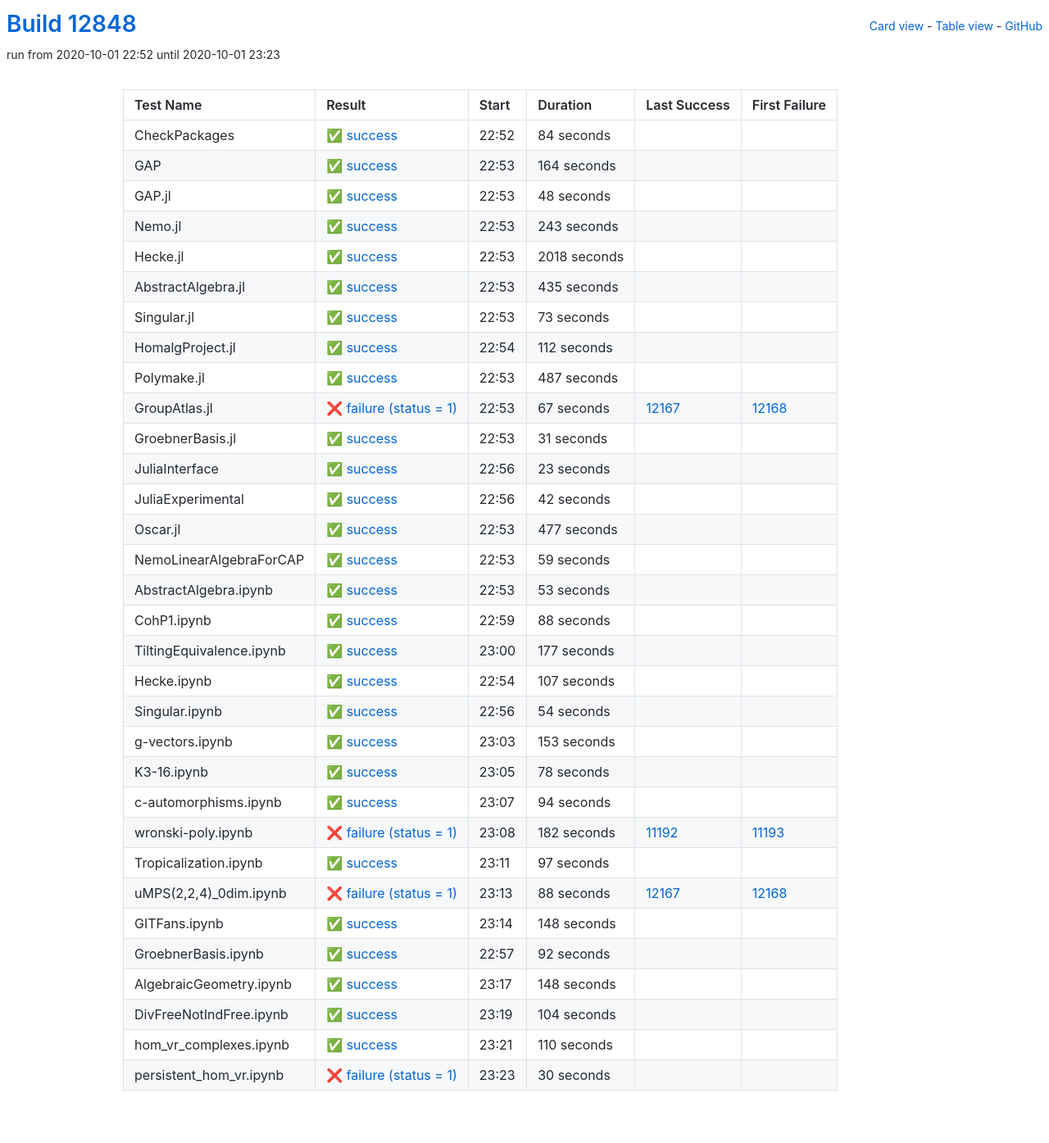
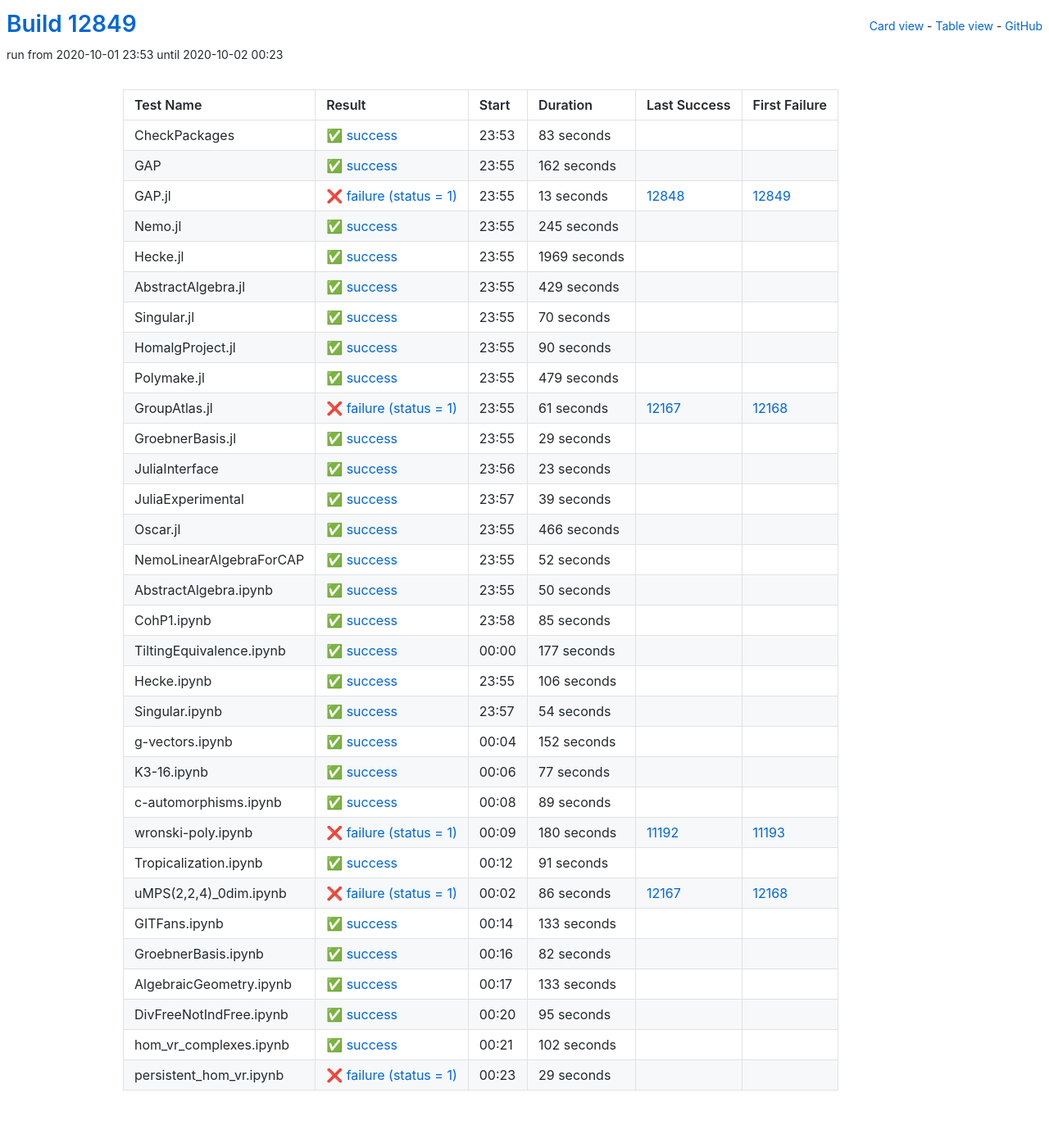
Before and after one commit to oscar-system/oscar-ci-status, a Jekyll site: the page built from table.html, in a window 1280 px wide. Shown: the whole page at 82% size. Built offline with Jekyll 4.4.1, drawn with Linux system fonts in a browser that asks for light colours.

Commit message:
Build #12849

```diff
--- a/_data/ci.yml
+++ b/_data/ci.yml
@@ -1,6 +1,6 @@
 ---
-build: 12848
-build_url: https://oscarci.mathematik.uni-kl.de/job/oscar/12848/
+build: 12849
+build_url: https://oscarci.mathematik.uni-kl.de/job/oscar/12849/
 job: oscar
 organization: oscar-system
 repo: oscar-ci-status
@@ -8,140 +8,140 @@
 tests:
 - name: CheckPackages
   id: checkpackages
-  log: https://oscarci.mathematik.uni-kl.de/job/oscar/12848/artifact/logs/build-12848/CheckPackages.log
-  start: 2020-10-01 22:52
+  log: https://oscarci.mathematik.uni-kl.de/job/oscar/12849/artifact/logs/build-12849/CheckPackages.log
+  start: 2020-10-01 23:53
   success: true
   exitcode: 0
   status: success
-  duration: 84
+  duration: 83
   last_success: false
   last_success_url:
   first_failure: false
   first_failure_url:
 - name: GAP
   id: gap
-  log: https://oscarci.mathematik.uni-kl.de/job/oscar/12848/artifact/logs/build-12848/GAP.log
-  start: 2020-10-01 22:53
+  log: https://oscarci.mathematik.uni-kl.de/job/oscar/12849/artifact/logs/build-12849/GAP.log
+  start: 2020-10-01 23:55
   success: true
   exitcode: 0
   status: success
-  duration: 164
+  duration: 162
   last_success: false
   last_success_url:
   first_failure: false
   first_failure_url:
 - name: GAP.jl
   id: gap-jl
-  log: https://oscarci.mathematik.uni-kl.de/job/oscar/12848/artifact/logs/build-12848/GAP.jl.log
-  start: 2020-10-01 22:53
+  log: https://oscarci.mathematik.uni-kl.de/job/oscar/12849/artifact/logs/build-12849/GAP.jl.log
+  start: 2020-10-01 23:55
+  success: false
+  exitcode: 1
+  status: failure
+  duration: 13
+  last_success: 12848
+  last_success_url: https://oscarci.mathematik.uni-kl.de/job/oscar/12848/
+  first_failure: 12849
+  first_failure_url: https://oscarci.mathematik.uni-kl.de/job/oscar/12849/
+- name: Nemo.jl
+  id: nemo-jl
+  log: https://oscarci.mathematik.uni-kl.de/job/oscar/12849/artifact/logs/build-12849/Nemo.jl.log
+  start: 2020-10-01 23:55
   success: true
   exitcode: 0
   status: success
-  duration: 48
-  last_success: false
-  last_success_url:
-  first_failure: false
-  first_failure_url:
-- name: Nemo.jl
-  id: nemo-jl
-  log: https://oscarci.mathematik.uni-kl.de/job/oscar/12848/artifact/logs/build-12848/Nemo.jl.log
-  start: 2020-10-01 22:53
-  success: true
-  exitcode: 0
-  status: success
-  duration: 243
+  duration: 245
   last_success: false
   last_success_url:
   first_failure: false
   first_failure_url:
 - name: Hecke.jl
   id: hecke-jl
-  log: https://oscarci.mathematik.uni-kl.de/job/oscar/12848/artifact/logs/build-12848/Hecke.jl.log
-  start: 2020-10-01 22:53
+  log: https://oscarci.mathematik.uni-kl.de/job/oscar/12849/artifact/logs/build-12849/Hecke.jl.log
+  start: 2020-10-01 23:55
   success: true
   exitcode: 0
   status: success
-  duration: 2018
+  duration: 1969
   last_success: false
   last_success_url:
   first_failure: false
   first_failure_url:
 - name: AbstractAlgebra.jl
   id: abstractalgebra-jl
-  log: https://oscarci.mathematik.uni-kl.de/job/oscar/12848/artifact/logs/build-12848/AbstractAlgebra.jl.log
-  start: 2020-10-01 22:53
+  log: https://oscarci.mathematik.uni-kl.de/job/oscar/12849/artifact/logs/build-12849/AbstractAlgebra.jl.log
+  start: 2020-10-01 23:55
   success: true
   exitcode: 0
   status: success
-  duration: 435
+  duration: 429
   last_success: false
   last_success_url:
   first_failure: false
   first_failure_url:
 - name: Singular.jl
   id: singular-jl
-  log: https://oscarci.mathematik.uni-kl.de/job/oscar/12848/artifact/logs/build-12848/Singular.jl.log
-  start: 2020-10-01 22:53
+  log: https://oscarci.mathematik.uni-kl.de/job/oscar/12849/artifact/logs/build-12849/Singular.jl.log
+  start: 2020-10-01 23:55
   success: true
   exitcode: 0
   status: success
-  duration: 73
+  duration: 70
   last_success: false
   last_success_url:
   first_failure: false
   first_failure_url:
 - name: HomalgProject.jl
   id: homalgproject-jl
-  log: https://oscarci.mathematik.uni-kl.de/job/oscar/12848/artifact/logs/build-12848/HomalgProject.jl.log
-  start: 2020-10-01 22:54
+  log: https://oscarci.mathematik.uni-kl.de/job/oscar/12849/artifact/logs/build-12849/HomalgProject.jl.log
+  start: 2020-10-01 23:55
   success: true
   exitcode: 0
   status: success
-  duration: 112
+  duration: 90
   last_success: false
   last_success_url:
   first_failure: false
   first_failure_url:
 - name: Polymake.jl
   id: polymake-jl
-  log: https://oscarci.mathematik.uni-kl.de/job/oscar/12848/artifact/logs/build-12848/Polymake.jl.log
-  start: 2020-10-01 22:53
+  log: https://oscarci.mathematik.uni-kl.de/job/oscar/12849/artifact/logs/build-12849/Polymake.jl.log
+  start: 2020-10-01 23:55
   success: true
   exitcode: 0
   status: success
-  duration: 487
+  duration: 479
   last_success: false
   last_success_url:
   first_failure: false
   first_failure_url:
 - name: GroupAtlas.jl
   id: groupatlas-jl
-  log: https://oscarci.mathematik.uni-kl.de/job/oscar/12848/artifact/logs/build-12848/GroupAtlas.jl.log
-  start: 2020-10-01 22:53
+  log: https://oscarci.mathematik.uni-kl.de/job/oscar/12849/artifact/logs/build-12849/GroupAtlas.jl.log
+  start: 2020-10-01 23:55
   success: false
   exitcode: 1
   status: failure
-  duration: 67
+  duration: 61
   last_success: 12167
   last_success_url: https://oscarci.mathematik.uni-kl.de/job/oscar/12167/
   first_failure: 12168
   first_failure_url: https://oscarci.mathematik.uni-kl.de/job/oscar/12168/
 - name: GroebnerBasis.jl
   id: groebnerbasis-jl
-  log: https://oscarci.mathematik.uni-kl.de/job/oscar/12848/artifact/logs/build-12848/GroebnerBasis.jl.log
-  start: 2020-10-01 22:53
+  log: https://oscarci.mathematik.uni-kl.de/job/oscar/12849/artifact/logs/build-12849/GroebnerBasis.jl.log
+  start: 2020-10-01 23:55
   success: true
   exitcode: 0
   status: success
-  duration: 31
+  duration: 29
   last_success: false
   last_success_url:
   first_failure: false
   first_failure_url:
 - name: JuliaInterface
   id: juliainterface
-  log: https://oscarci.mathematik.uni-kl.de/job/oscar/12848/artifact/logs/build-12848/JuliaInterface.log
-  start: 2020-10-01 22:56
+  log: https://oscarci.mathematik.uni-kl.de/job/oscar/12849/artifact/logs/build-12849/JuliaInterface.log
+  start: 2020-10-01 23:56
   success: true
   exitcode: 0
   status: success
@@ -152,68 +152,68 @@
   first_failure_url:
 - name: JuliaExperimental
   id: juliaexperimental
-  log: https://oscarci.mathematik.uni-kl.de/job/oscar/12848/artifact/logs/build-12848/JuliaExperimental.log
-  start: 2020-10-01 22:56
+  log: https://oscarci.mathematik.uni-kl.de/job/oscar/12849/artifact/logs/build-12849/JuliaExperimental.log
+  start: 2020-10-01 23:57
   success: true
   exitcode: 0
   status: success
-  duration: 42
+  duration: 39
   last_success: false
   last_success_url:
   first_failure: false
   first_failure_url:
 - name: Oscar.jl
   id: oscar-jl
-  log: https://oscarci.mathematik.uni-kl.de/job/oscar/12848/artifact/logs/build-12848/Oscar.jl.log
-  start: 2020-10-01 22:53
+  log: https://oscarci.mathematik.uni-kl.de/job/oscar/12849/artifact/logs/build-12849/Oscar.jl.log
+  start: 2020-10-01 23:55
   success: true
   exitcode: 0
   status: success
-  duration: 477
+  duration: 466
   last_success: false
   last_success_url:
   first_failure: false
   first_failure_url:
 - name: NemoLinearAlgebraForCAP
   id: nemolinearalgebraforcap
-  log: https://oscarci.mathematik.uni-kl.de/job/oscar/12848/artifact/logs/build-12848/NemoLinearAlgebraForCAP.log
-  start: 2020-10-01 22:53
+  log: https://oscarci.mathematik.uni-kl.de/job/oscar/12849/artifact/logs/build-12849/NemoLinearAlgebraForCAP.log
+  start: 2020-10-01 23:55
   success: true
   exitcode: 0
   status: success
-  duration: 59
+  duration: 52
   last_success: false
   last_success_url:
   first_failure: false
   first_failure_url:
 - name: AbstractAlgebra.ipynb
   id: abstractalgebra-ipynb
-  log: https://oscarci.mathematik.uni-kl.de/job/oscar/12848/artifact/logs/build-12848/AbstractAlgebra.ipynb.log
-  start: 2020-10-01 22:53
+  log: https://oscarci.mathematik.uni-kl.de/job/oscar/12849/artifact/logs/build-12849/AbstractAlgebra.ipynb.log
+  start: 2020-10-01 23:55
   success: true
   exitcode: 0
   status: success
-  duration: 53
+  duration: 50
   last_success: false
   last_success_url:
   first_failure: false
   first_failure_url:
 - name: CohP1.ipynb
   id: cohp1-ipynb
-  log: https://oscarci.mathematik.uni-kl.de/job/oscar/12848/artifact/logs/build-12848/CohP1.ipynb.log
-  start: 2020-10-01 22:59
+  log: https://oscarci.mathematik.uni-kl.de/job/oscar/12849/artifact/logs/build-12849/CohP1.ipynb.log
+  start: 2020-10-01 23:58
   success: true
   exitcode: 0
   status: success
-  duration: 88
+  duration: 85
   last_success: false
   last_success_url:
   first_failure: false
   first_failure_url:
 - name: TiltingEquivalence.ipynb
   id: tiltingequivalence-ipynb
-  log: https://oscarci.mathematik.uni-kl.de/job/oscar/12848/artifact/logs/build-12848/TiltingEquivalence.ipynb.log
-  start: 2020-10-01 23:00
+  log: https://oscarci.mathematik.uni-kl.de/job/oscar/12849/artifact/logs/build-12849/TiltingEquivalence.ipynb.log
+  start: 2020-10-02 00:00
   success: true
   exitcode: 0
   status: success
@@ -224,20 +224,20 @@
   first_failure_url:
 - name: Hecke.ipynb
   id: hecke-ipynb
-  log: https://oscarci.mathematik.uni-kl.de/job/oscar/12848/artifact/logs/build-12848/Hecke.ipynb.log
-  start: 2020-10-01 22:54
+  log: https://oscarci.mathematik.uni-kl.de/job/oscar/12849/artifact/logs/build-12849/Hecke.ipynb.log
+  start: 2020-10-01 23:55
   success: true
   exitcode: 0
   status: success
-  duration: 107
+  duration: 106
   last_success: false
   last_success_url:
   first_failure: false
   first_failure_url:
 - name: Singular.ipynb
   id: singular-ipynb
-  log: https://oscarci.mathematik.uni-kl.de/job/oscar/12848/artifact/logs/build-12848/Singular.ipynb.log
-  start: 2020-10-01 22:56
+  log: https://oscarci.mathematik.uni-kl.de/job/oscar/12849/artifact/logs/build-12849/Singular.ipynb.log
+  start: 2020-10-01 23:57
   success: true
   exitcode: 0
   status: success
@@ -248,144 +248,144 @@
   first_failure_url:
 - name: g-vectors.ipynb
   id: g-vectors-ipynb
-  log: https://oscarci.mathematik.uni-kl.de/job/oscar/12848/artifact/logs/build-12848/g-vectors.ipynb.log
-  start: 2020-10-01 23:03
+  log: https://oscarci.mathematik.uni-kl.de/job/oscar/12849/artifact/logs/build-12849/g-vectors.ipynb.log
+  start: 2020-10-02 00:04
   success: true
   exitcode: 0
   status: success
-  duration: 153
+  duration: 152
   last_success: false
   last_success_url:
   first_failure: false
   first_failure_url:
 - name: K3-16.ipynb
   id: k3-16-ipynb
-  log: https://oscarci.mathematik.uni-kl.de/job/oscar/12848/artifact/logs/build-12848/K3-16.ipynb.log
-  start: 2020-10-01 23:05
+  log: https://oscarci.mathematik.uni-kl.de/job/oscar/12849/artifact/logs/build-12849/K3-16.ipynb.log
+  start: 2020-10-02 00:06
   success: true
   exitcode: 0
   status: success
-  duration: 78
+  duration: 77
   last_success: false
   last_success_url:
   first_failure: false
   first_failure_url:
 - name: c-automorphisms.ipynb
   id: c-automorphisms-ipynb
-  log: https://oscarci.mathematik.uni-kl.de/job/oscar/12848/artifact/logs/build-12848/c-automorphisms.ipynb.log
-  start: 2020-10-01 23:07
+  log: https://oscarci.mathematik.uni-kl.de/job/oscar/12849/artifact/logs/build-12849/c-automorphisms.ipynb.log
+  start: 2020-10-02 00:08
   success: true
   exitcode: 0
   status: success
-  duration: 94
+  duration: 89
   last_success: false
   last_success_url:
   first_failure: false
   first_failure_url:
 - name: wronski-poly.ipynb
   id: wronski-poly-ipynb
-  log: https://oscarci.mathematik.uni-kl.de/job/oscar/12848/artifact/logs/build-12848/wronski-poly.ipynb.log
-  start: 2020-10-01 23:08
+  log: https://oscarci.mathematik.uni-kl.de/job/oscar/12849/artifact/logs/build-12849/wronski-poly.ipynb.log
+  start: 2020-10-02 00:09
   success: false
   exitcode: 1
   status: failure
-  duration: 182
+  duration: 180
   last_success: 11192
   last_success_url: https://oscarci.mathematik.uni-kl.de/job/oscar/11192/
   first_failure: 11193
   first_failure_url: https://oscarci.mathematik.uni-kl.de/job/oscar/11193/
 - name: Tropicalization.ipynb
   id: tropicalization-ipynb
-  log: https://oscarci.mathematik.uni-kl.de/job/oscar/12848/artifact/logs/build-12848/Tropicalization.ipynb.log
-  start: 2020-10-01 23:11
+  log: https://oscarci.mathematik.uni-kl.de/job/oscar/12849/artifact/logs/build-12849/Tropicalization.ipynb.log
+  start: 2020-10-02 00:12
   success: true
   exitcode: 0
   status: success
-  duration: 97
+  duration: 91
   last_success: false
   last_success_url:
   first_failure: false
   first_failure_url:
 - name: uMPS(2,2,4)_0dim.ipynb
   id: umps-2-2-4-0dim-ipynb
-  log: https://oscarci.mathematik.uni-kl.de/job/oscar/12848/artifact/logs/build-12848/uMPS-2-2-4-_0dim.ipynb.log
-  start: 2020-10-01 23:13
+  log: https://oscarci.mathematik.uni-kl.de/job/oscar/12849/artifact/logs/build-12849/uMPS-2-2-4-_0dim.ipynb.log
+  start: 2020-10-02 00:02
   success: false
   exitcode: 1
   status: failure
-  duration: 88
+  duration: 86
   last_success: 12167
   last_success_url: https://oscarci.mathematik.uni-kl.de/job/oscar/12167/
   first_failure: 12168
   first_failure_url: https://oscarci.mathematik.uni-kl.de/job/oscar/12168/
 - name: GITFans.ipynb
   id: gitfans-ipynb
-  log: https://oscarci.mathematik.uni-kl.de/job/oscar/12848/artifact/logs/build-12848/GITFans.ipynb.log
-  start: 2020-10-01 23:14
+  log: https://oscarci.mathematik.uni-kl.de/job/oscar/12849/artifact/logs/build-12849/GITFans.ipynb.log
+  start: 2020-10-02 00:14
   success: true
   exitcode: 0
   status: success
-  duration: 148
+  duration: 133
   last_success: false
   last_success_url:
   first_failure: false
   first_failure_url:
 - name: GroebnerBasis.ipynb
   id: groebnerbasis-ipynb
-  log: https://oscarci.mathematik.uni-kl.de/job/oscar/12848/artifact/logs/build-12848/GroebnerBasis.ipynb.log
-  start: 2020-10-01 22:57
+  log: https://oscarci.mathematik.uni-kl.de/job/oscar/12849/artifact/logs/build-12849/GroebnerBasis.ipynb.log
+  start: 2020-10-02 00:16
   success: true
   exitcode: 0
   status: success
-  duration: 92
+  duration: 82
   last_success: false
   last_success_url:
   first_failure: false
   first_failure_url:
 - name: AlgebraicGeometry.ipynb
   id: algebraicgeometry-ipynb
-  log: https://oscarci.mathematik.uni-kl.de/job/oscar/12848/artifact/logs/build-12848/AlgebraicGeometry.ipynb.log
-  start: 2020-10-01 23:17
+  log: https://oscarci.mathematik.uni-kl.de/job/oscar/12849/artifact/logs/build-12849/AlgebraicGeometry.ipynb.log
+  start: 2020-10-02 00:17
   success: true
   exitcode: 0
   status: success
-  duration: 148
+  duration: 133
   last_success: false
   last_success_url:
   first_failure: false
   first_failure_url:
 - name: DivFreeNotIndFree.ipynb
   id: divfreenotindfree-ipynb
-  log: https://oscarci.mathematik.uni-kl.de/job/oscar/12848/artifact/logs/build-12848/DivFreeNotIndFree.ipynb.log
-  start: 2020-10-01 23:19
+  log: https://oscarci.mathematik.uni-kl.de/job/oscar/12849/artifact/logs/build-12849/DivFreeNotIndFree.ipynb.log
+  start: 2020-10-02 00:20
   success: true
   exitcode: 0
   status: success
-  duration: 104
+  duration: 95
   last_success: false
   last_success_url:
   first_failure: false
   first_failure_url:
 - name: hom_vr_complexes.ipynb
   id: hom-vr-complexes-ipynb
-  log: https://oscarci.mathematik.uni-kl.de/job/oscar/12848/artifact/logs/build-12848/hom_vr_complexes.ipynb.log
-  start: 2020-10-01 23:21
+  log: https://oscarci.mathematik.uni-kl.de/job/oscar/12849/artifact/logs/build-12849/hom_vr_complexes.ipynb.log
+  start: 2020-10-02 00:21
   success: true
   exitcode: 0
   status: success
-  duration: 110
+  duration: 102
   last_success: false
   last_success_url:
   first_failure: false
   first_failure_url:
 - name: persistent_hom_vr.ipynb
   id: persistent-hom-vr-ipynb
-  log: https://oscarci.mathematik.uni-kl.de/job/oscar/12848/artifact/logs/build-12848/persistent_hom_vr.ipynb.log
-  start: 2020-10-01 23:23
+  log: https://oscarci.mathematik.uni-kl.de/job/oscar/12849/artifact/logs/build-12849/persistent_hom_vr.ipynb.log
+  start: 2020-10-02 00:23
   success: false
   exitcode: 1
   status: failure
-  duration: 30
+  duration: 29
   last_success: false
   last_success_url:
   first_failure: false
```
Also changed, not shown: README.md.
